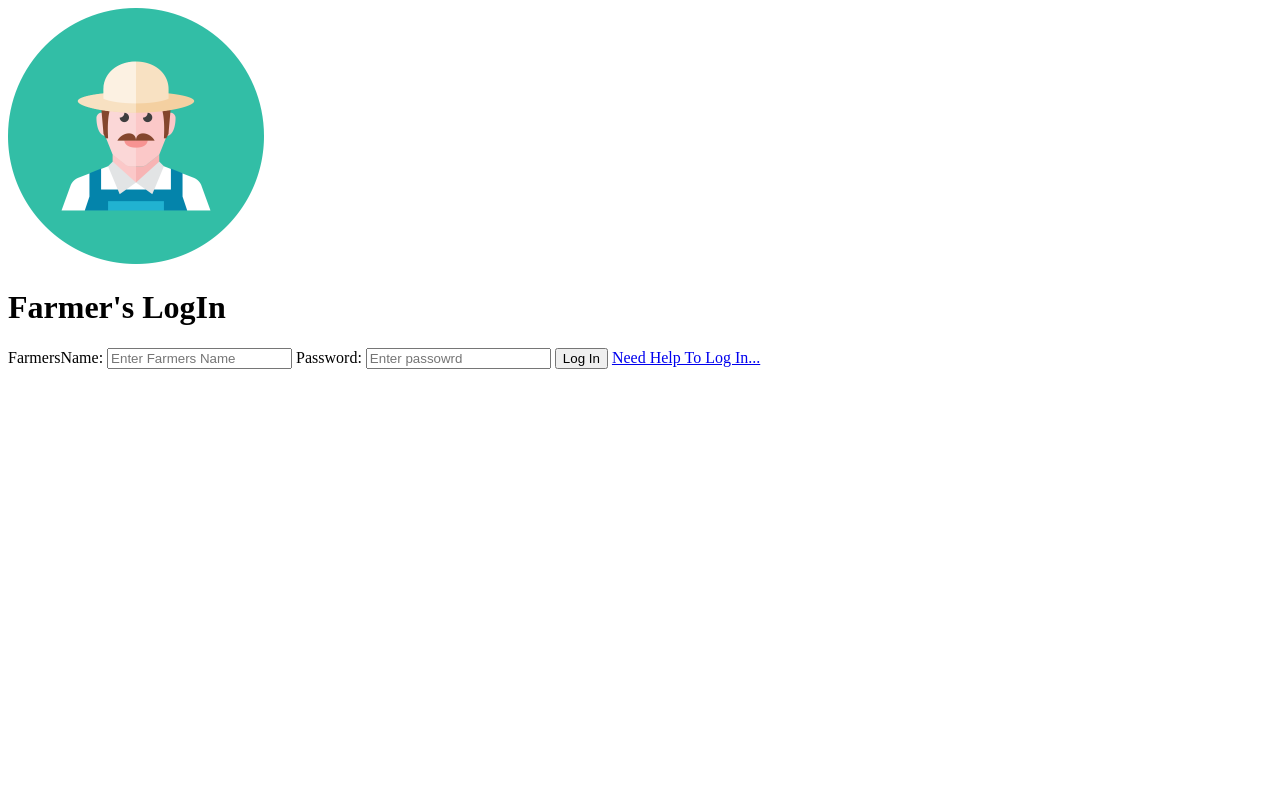
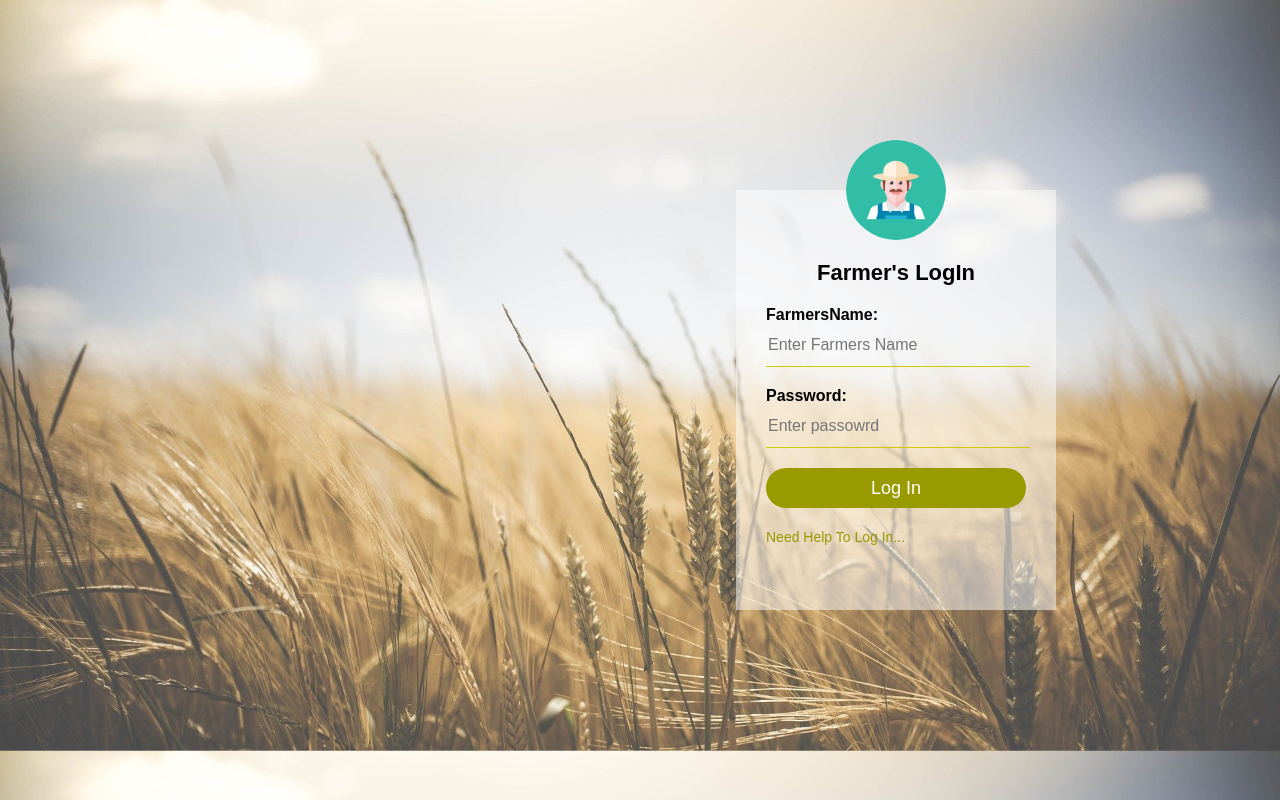
Before and after one commit to SAngraM7262/FirstProject, a plain HTML site: page index.html in a window 1280 px wide. Drawn offline with Linux system fonts and the light colour scheme.

Commit message:
second commint

```diff
--- a/index.html
+++ b/index.html
@@ -2,7 +2,7 @@
 <html>
 <head>
     <title>LogIn-Page</title>
-    <link rel="stylesheet" href="indexStyle.css">
+    <link rel="stylesheet" href="style.css">
 </head>
 <body>
 <div class="loginBox">
```
